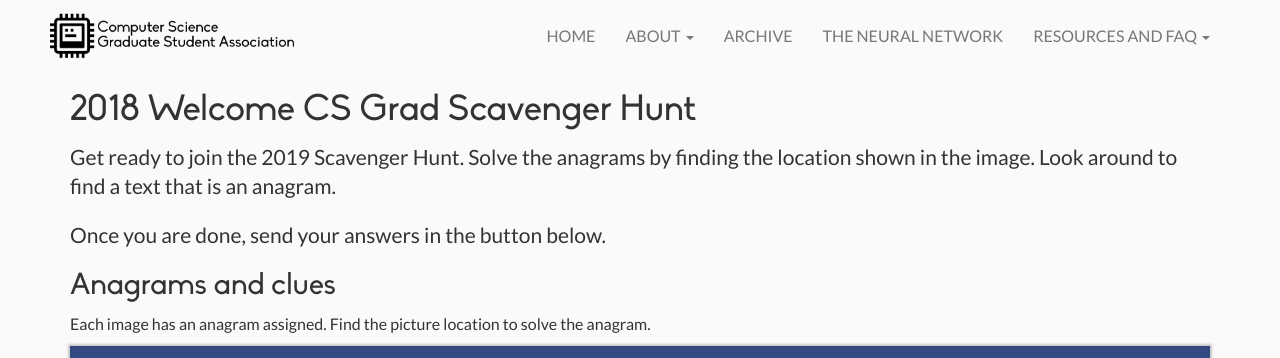
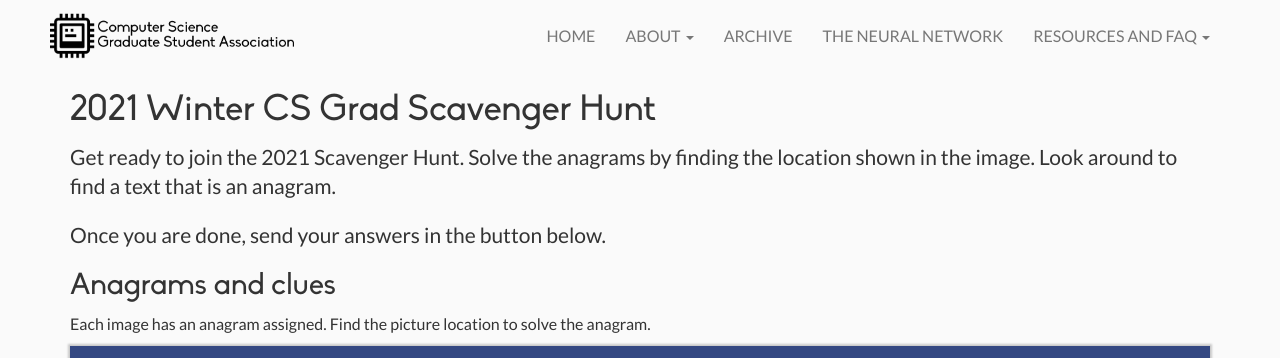
Before and after one commit to casassg/events-landing, a Jekyll site: the page built from scavenger.md, in a window 1280 px wide, cut to the strip 0-358 px from the top of the page. Built offline with Jekyll 4.4.1, drawn with Linux system fonts in a browser that asks for light colours; nearby versions of some CDN libraries.

Commit message:
Update Scavenger Hunt title to 2021 and change to have link to 2021 form.

```diff
--- a/scavenger.md
+++ b/scavenger.md
@@ -1,9 +1,9 @@
 ---
 layout: page
-title: 2018 Welcome CS Grad Scavenger Hunt
+title: 2021 Winter CS Grad Scavenger Hunt
 ---
 
-<p class="lead">Get ready to join the 2019 Scavenger Hunt. Solve the anagrams by finding the location shown in the image. Look around to find a text that is an anagram.</p>
+<p class="lead">Get ready to join the 2021 Scavenger Hunt. Solve the anagrams by finding the location shown in the image. Look around to find a text that is an anagram.</p>
 
 <p class="lead">Once you are done, send your answers in the button below.</p>
 
@@ -60,7 +60,7 @@ Done already? Send your answers here.
 
 <div class="row">
   <div class="col-md-5">
-    <a class="btn btn-accent btn-block" href="https://forms.gle/AjuvKN44SES4YWps5" target="_blank">
+    <a class="btn btn-accent btn-block" href="https://forms.gle/k17zM5zYB1dgpQHz8" target="_blank">
       Send answers
     </a>
   </div>
```
